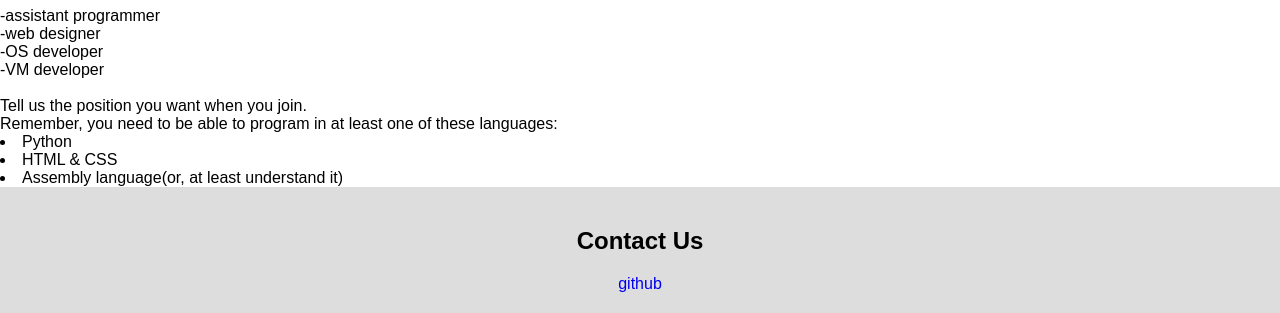
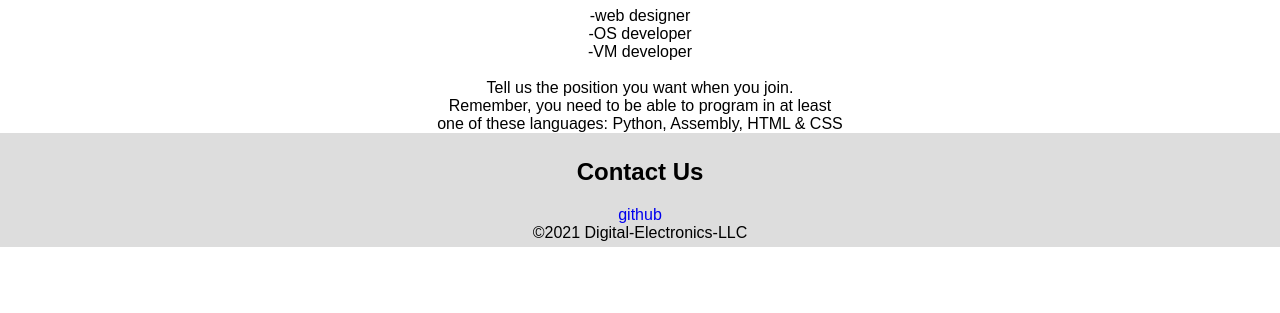
Before and after one commit to Digital-Electronics-LLC/digitalElectronicsLLC-website, a plain HTML site: page join.html in a window 1280 px wide. Shown: the part 532-845 px from the top of the page. After the commit the page ends 800 px from the top, so only its background shows below. Drawn offline with Linux system fonts and the light colour scheme.

Commit message:
Update join.html

```diff
--- a/join.html
+++ b/join.html
@@ -84,13 +84,13 @@
         width:100%;
       }
       .footer {
-         padding: 20px; /* Some padding */
+         padding: 5px; /* Some padding */
          margin:0px;
          text-align: center; /* Center text*/
          background: #ddd; /* Grey background */
       }
       .main {
-
+          text-align: center;
       }
     </style>
   </head>
@@ -100,6 +100,7 @@
       <a href = "https://digital-electronics.w3spaces.com/Projects.html?bypass-cache=1629339537">Projects</a>
       <a href = "https://digital-electronics.w3spaces.com/About.html?bypass-cache=1629390935">About</a>
       <a href= "https://digital-electronics.w3spaces.com/Join.html?bypass-cache=1629394689">Join</a>
+      <a href = "https://digital-electronics.w3spaces.com/people.html?bypass-cache=1629409447">People</a>
     </nav>
     <div class="header">
       <h1>Digital Electronics</h1>
@@ -107,21 +108,16 @@
     <div class="main">
       <h2>Tell us you want to join <a href="https://github.com/Digital-Electronics-LLC/Digital-Electronics-LLC/issues">here.</a></h2><br>
       <h1>Positions</h1>
-      -assistant programmer<br>
       -web designer<br>
       -OS developer<br>
       -VM developer<br><br>
       Tell us the position you want when you join.<br>
-      Remember, you need to be able to program in at least one of these languages:
-      <li>Python</li>
-      <li>HTML & CSS</li>
-      <li>Assembly language(or, at least understand it)</li>
+      Remember, you need to be able to program in at least<br> one of these languages: Python, Assembly, HTML & CSS
     </div>
     <div class="footer">
       <h2>Contact Us</h2>
-      <div class = "github">
-        <a href="https://github.com/Digital-Electronics-LLC">github</a>
-      </div>
+        <a href="https://github.com/Digital-Electronics-LLC">github</a><br>
+      ©2021 Digital-Electronics-LLC
     </div>
   </body>
 </html>
```
